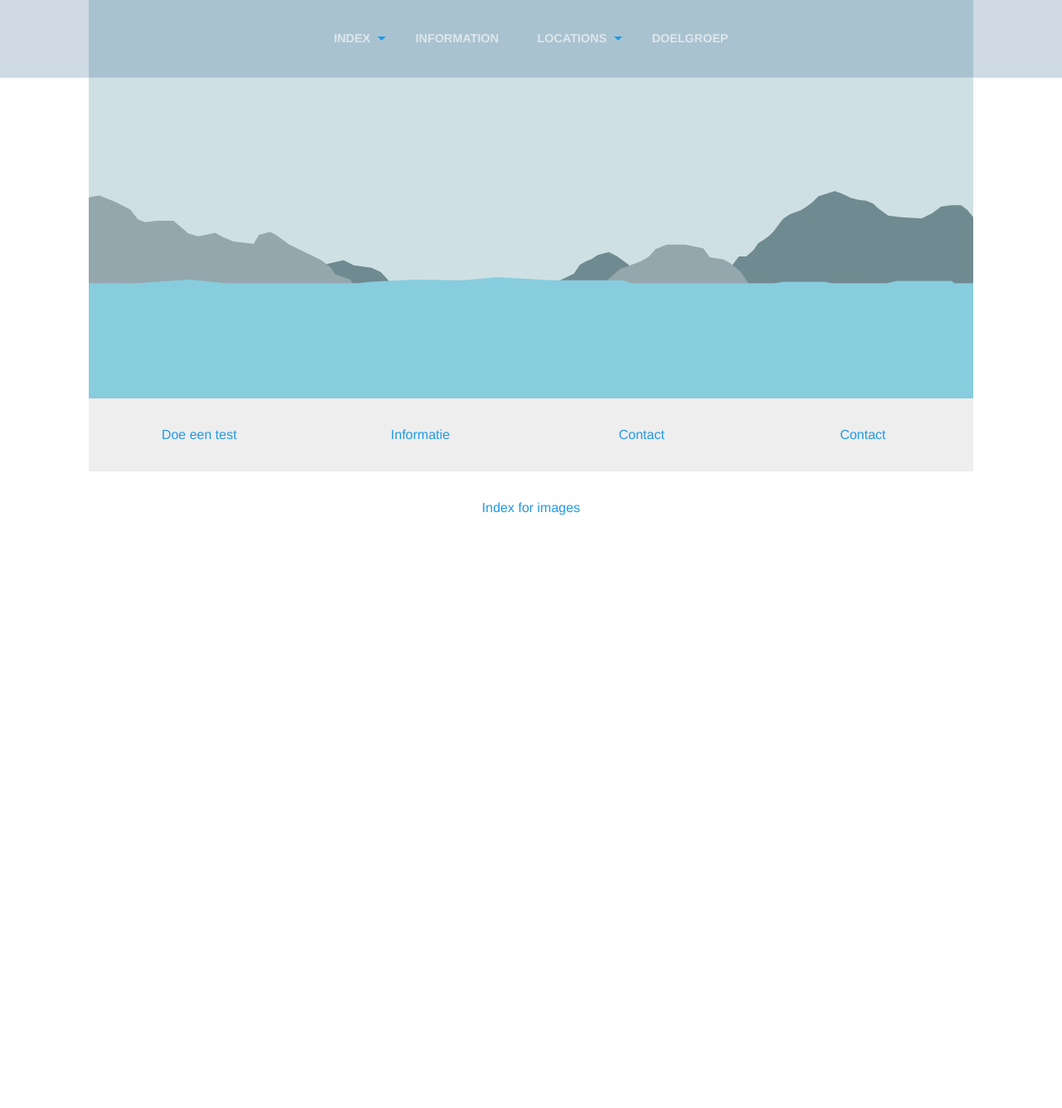
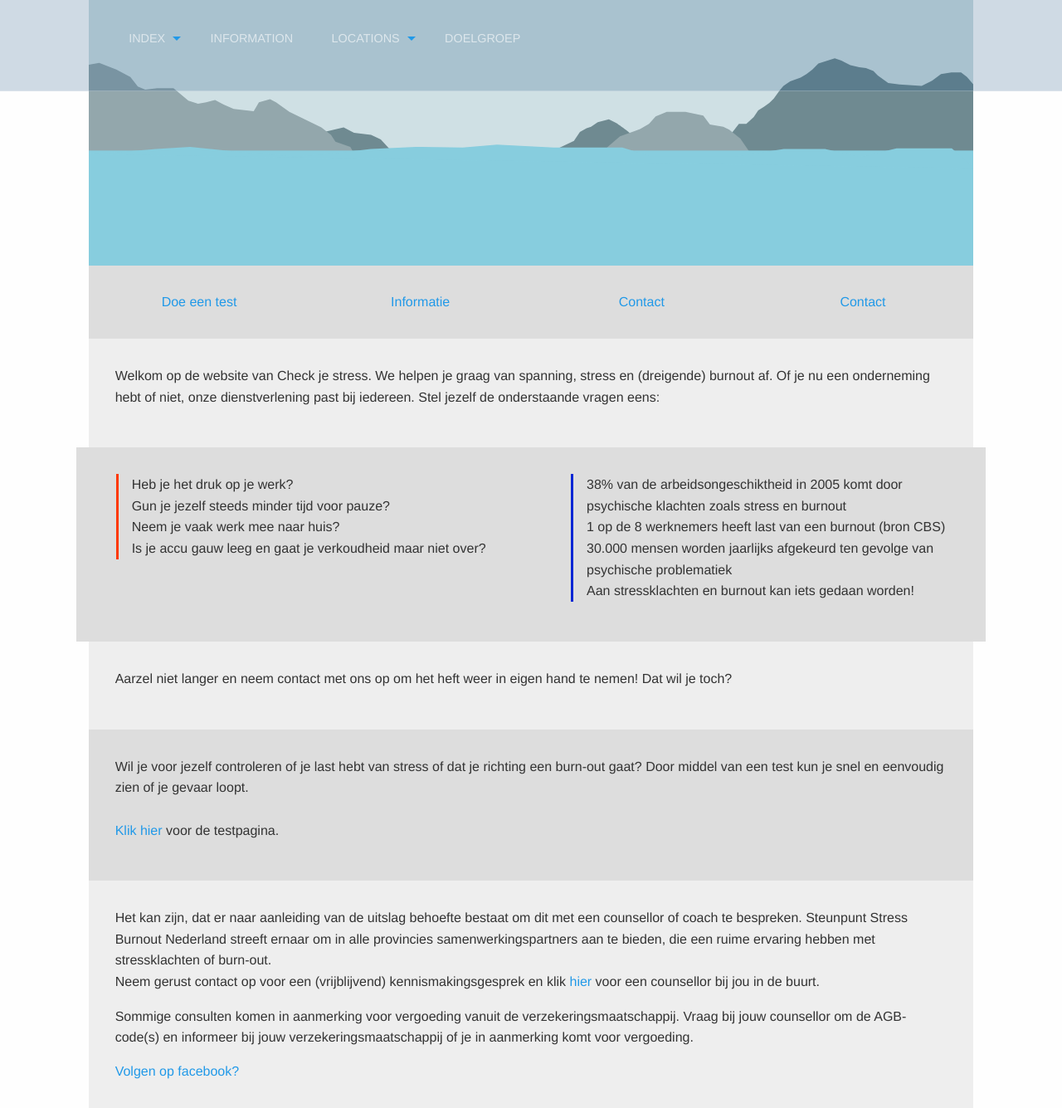
Before and after one commit to nbelzer/check-je-stress, a PHP site: page / in a window 1280 px wide. Shown: the whole page at 83% size. Before the commit the page ends 621 px from the top, so only its background shows below. Run offline with PHP 8.4, Linux system fonts and the light colour scheme; data that the repository does not hold is empty.

Commit message:
Worked a bit on the index page

```diff
--- a/src/index.php
+++ b/src/index.php
@@ -34,8 +34,55 @@ $page->body = <<<CONTENT
   </a>
 </div>
 
-<div class="row indexElement">
-  <a href="resources/img/">Index for images</a>
+<div class="row">
+<div class='medium-12 columns light'>
+  <p>
+    Welkom op de website van Check je stress. We helpen je graag van spanning, stress en (dreigende) burnout af. Of je nu een onderneming hebt of niet, onze dienstverlening past bij iedereen. Stel jezelf de onderstaande vragen eens:
+  </p>
+  </div>
+
+<div class='row' data-equalizer data-equalize-on="medium">
+<div class='medium-6 columns dark' data-equalizer-watch >
+  <ul class='questions' >
+    <li>Heb je het druk op je werk?</li>
+    <li>Gun je jezelf steeds minder tijd voor pauze?</li>
+    <li>Neem je vaak werk mee naar huis?</li>
+    <li>Is je accu gauw leeg en gaat je verkoudheid maar niet over?</li>
+  </ul>
+  </div>
+  <div class='medium-6 columns dark' data-equalizer-watch>
+  <ul class='facts'>
+    <li>38% van de arbeidsongeschiktheid in 2005 komt door psychische klachten zoals stress en burnout</li>
+    <li>1 op de 8 werknemers heeft last van een burnout (bron CBS)</li>
+    <li>30.000 mensen worden jaarlijks afgekeurd ten gevolge van psychische problematiek</li>
+    <li>Aan stressklachten en burnout kan iets gedaan worden!</li>
+  </ul>
+</div>
+</div>
+<div class='light'>
+  <p>
+    Aarzel niet langer en neem contact met ons op om het heft weer in eigen hand te nemen! Dat wil je toch?
+  </p>
+</div>
+<div class='dark'>
+  <p>
+    Wil je voor jezelf controleren of je last hebt van stress of dat je richting een burn-out gaat? Door middel van een test kun je snel en eenvoudig zien of je gevaar loopt.
+    <br><br><a href="tests/">Klik hier</a> voor de testpagina.
+  </p>
+</div>
+
+
+<div class='light'>
+  <p>
+    Het kan zijn, dat er naar aanleiding van de uitslag behoefte bestaat om dit met een counsellor of coach te bespreken. Steunpunt Stress Burnout Nederland streeft ernaar om in alle provincies samenwerkingspartners aan te bieden, die een ruime ervaring hebben met stressklachten of burn-out.
+    <br />
+    Neem gerust contact op voor een (vrijblijvend) kennismakingsgesprek en klik <a href="doelgroep/steunpunten/">hier</a> voor een counsellor bij jou in de buurt.
+  <p>
+    Sommige consulten komen in aanmerking voor vergoeding vanuit de verzekeringsmaatschappij. Vraag bij jouw counsellor om de AGB-code(s) en informeer bij jouw verzekeringsmaatschappij of je in aanmerking komt voor vergoeding.
+  </p>
+
+  <a href="https://www.facebook.com/SSBN2012#!/SSBN2012/likes">Volgen op facebook?</a>
+</div>
 </div>
 
 CONTENT;
--- a/src/resources/css/specific/index.css
+++ b/src/resources/css/specific/index.css
@@ -3,7 +3,7 @@
 
 .indexImage {
   width: 100%;
-  height: 30em;
+  height: 20em;
 
   background-repeat: no-repeat;
   -webkit-background-size: cover;
@@ -17,7 +17,7 @@
 }
 
 .indexElement.indexButton {
-  background-color: #eee;
+  background-color: #ddd;
 }
 
 .indexElement.indexButton:hover {
@@ -26,6 +26,38 @@
 
 .content {
   padding: 0px !important;
+  color: #333;
+}
+
+.row {
+  padding: 0;
+  margin: 0;
+}
+
+.row .light {
+  background-color: #eee;
+  padding: 2em;
+}
+
+.row .dark {
+  background-color: #ddd;
+  padding: 2em;
+}
+
+.row ul {
+  list-style: none;
+  padding-left: 1em;
+  margin-left: 1em;
+  margin-bottom: 1em;
+  font-weight: 500;
+}
+
+.row ul.questions {
+  border-left: 3px solid #FF3800;
+}
+
+.row ul.facts {
+  border-left: 3px solid #0026D4;
 }
 
 .top-bar {
--- a/src/resources/css/stress.css
+++ b/src/resources/css/stress.css
@@ -2,6 +2,13 @@
 @import url('./foundation.min.css');
 
 /* Standard css used on each page */
+/* Standard colours
+  - #009ccc
+    - #00DB4A
+    - #0026D4
+    - #FF3800
+*/
+
 
 :root {
   --main-color: #009ccc
@@ -20,9 +27,9 @@
   background-color: rgb(20, 78, 125);
   border-bottom: 1px solid rgba(255,255,255,0.25);
 
-  -webkit-transition: all 0.4s linear;
-  -moz-transition: all 0.4s linear;
-  transition: all 0.4s linear;
+  -webkit-transition: all 0.4s ease-in;
+  -moz-transition: all 0.4s ease-in;
+  transition: all 0.4s ease-in;
 }
 
 .top-bar.scrolled {
```
